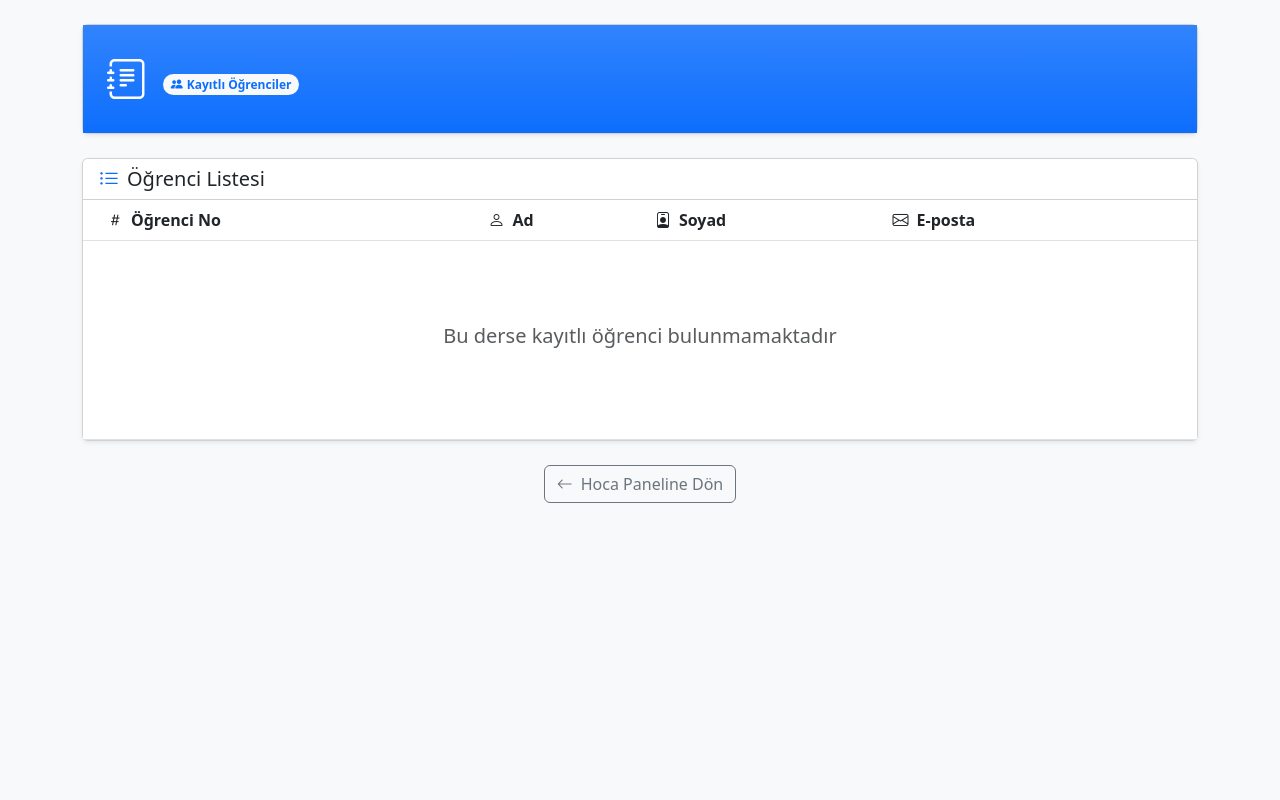
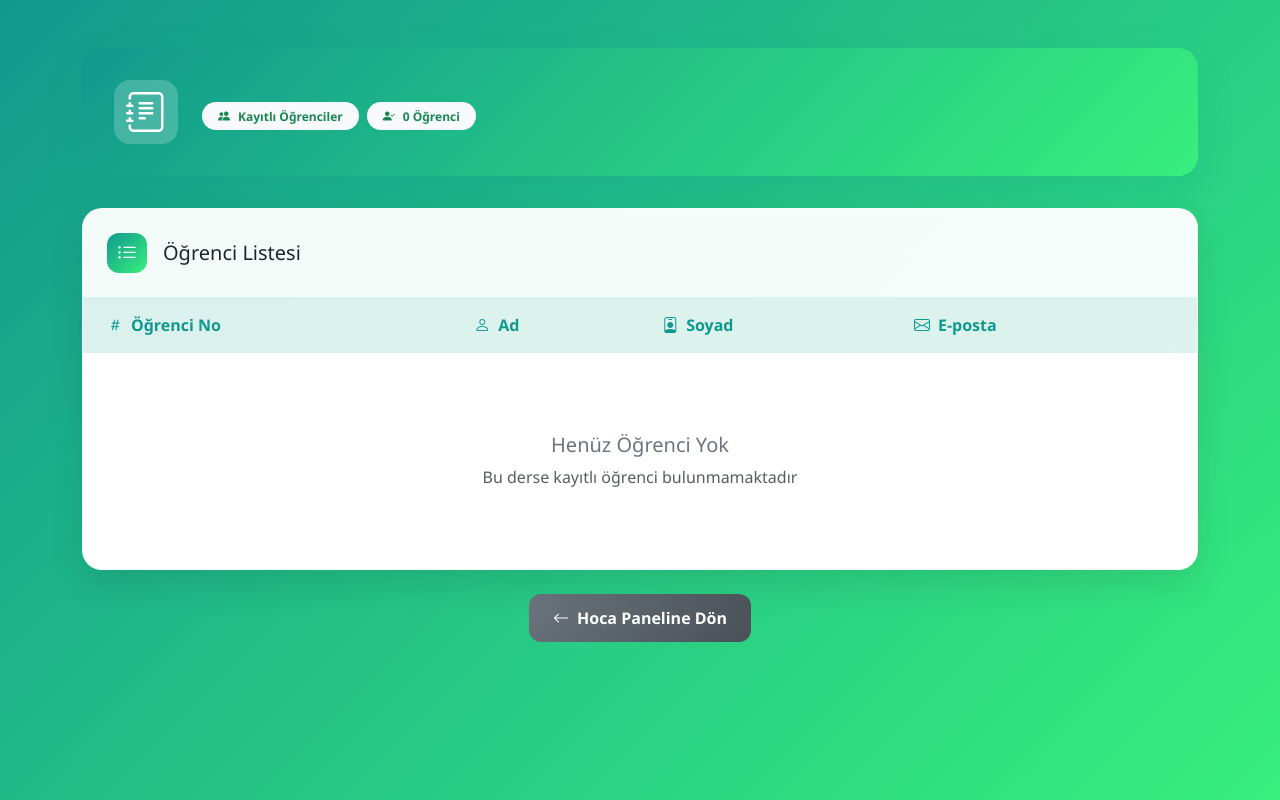
Before and after one commit to muhammed0400/derstakipsistemi, a Flask app: template templates/ogrenci_listesi.html in a window 1280 px wide. Run offline with Flask 3, Linux system fonts and the light colour scheme; the template is opened without the code that fills it, so the values that code supplies are empty; parts of the project's set-up code (start-up, migrations or seed data) failed here and were passed over.

Commit message:
feat(templates): enhance student list page with modern UI design
- Add gradient background and modern card styling with animations
- Improve table styling with hover effects and better spacing
- Add responsive meta tags and Turkish language support
- Include student count badge and better empty state design
- Update button styles to match modern design language

```diff
--- a/templates/ogrenci_listesi.html
+++ b/templates/ogrenci_listesi.html
@@ -1,23 +1,119 @@
 <!DOCTYPE html>
-<html>
+<html lang="tr">
 <head>
-    <title>Öğrenci Listesi</title>
-    <link rel="stylesheet" href="https://cdn.jsdelivr.net/npm/bootstrap@5.3.0/dist/css/bootstrap.min.css">
+    <meta charset="UTF-8">
+    <meta name="viewport" content="width=device-width, initial-scale=1.0">
+    <title>{{ ders.ders_adi }} - Öğrenci Listesi</title>
+    <link href="https://cdn.jsdelivr.net/npm/bootstrap@5.3.0/dist/css/bootstrap.min.css" rel="stylesheet">
     <link rel="stylesheet" href="https://cdn.jsdelivr.net/npm/bootstrap-icons@1.11.1/font/bootstrap-icons.css">
     <link rel="stylesheet" href="{{ url_for('static', filename='css/styles.css') }}">
+    <style>
+        body {
+            background: linear-gradient(135deg, #11998e 0%, #38ef7d 100%);
+            min-height: 100vh;
+            font-family: 'Segoe UI', Tahoma, Geneva, Verdana, sans-serif;
+        }
+        .modern-card {
+            background: rgba(255, 255, 255, 0.95);
+            backdrop-filter: blur(20px);
+            border-radius: 20px;
+            box-shadow: 0 15px 35px rgba(0, 0, 0, 0.1);
+            border: 1px solid rgba(255, 255, 255, 0.2);
+            transition: all 0.3s ease;
+            overflow: hidden;
+            position: relative;
+            animation: fadeIn 0.5s ease-out;
+        }
+        .modern-card:hover {
+            transform: translateY(-5px);
+            box-shadow: 0 25px 50px rgba(0, 0, 0, 0.15);
+        }
+        .course-header {
+            background: linear-gradient(135deg, #11998e, #38ef7d);
+            color: white;
+            padding: 2rem;
+            border-radius: 20px;
+            margin-bottom: 2rem;
+            box-shadow: 0 15px 35px rgba(17, 153, 142, 0.2);
+            animation: slideDown 0.5s ease-out;
+        }
+        .course-title {
+            font-weight: 800;
+            margin: 0;
+            text-shadow: 2px 2px 4px rgba(0, 0, 0, 0.1);
+        }
+        .table-modern {
+            margin: 0;
+        }
+        .table-modern thead th {
+            background: rgba(17, 153, 142, 0.1);
+            border: none;
+            padding: 1rem;
+            font-weight: 600;
+            color: #11998e;
+        }
+        .table-modern tbody td {
+            border: none;
+            padding: 1rem;
+            transition: all 0.3s ease;
+        }
+        .table-modern tbody tr:hover td {
+            background: rgba(17, 153, 142, 0.05);
+        }
+        .btn-modern {
+            border-radius: 12px;
+            padding: 0.75rem 1.5rem;
+            font-weight: 600;
+            transition: all 0.3s ease;
+            border: none;
+        }
+        .btn-secondary-modern {
+            background: linear-gradient(135deg, #6c757d, #495057);
+            color: white;
+        }
+        .btn-secondary-modern:hover {
+            transform: translateY(-2px);
+            box-shadow: 0 10px 25px rgba(108, 117, 125, 0.3);
+        }
+        .empty-state {
+            padding: 3rem;
+            text-align: center;
+            color: #6c757d;
+        }
+        .empty-state i {
+            font-size: 4rem;
+            margin-bottom: 1rem;
+            background: linear-gradient(135deg, #11998e, #38ef7d);
+            -webkit-background-clip: text;
+            -webkit-text-fill-color: transparent;
+        }
+        @keyframes fadeIn {
+            from { opacity: 0; }
+            to { opacity: 1; }
+        }
+        @keyframes slideDown {
+            from { transform: translateY(-20px); opacity: 0; }
+            to { transform: translateY(0); opacity: 1; }
+        }
+    </style>
 </head>
-<body class="bg-light">
-    <div class="container mt-4">
+<body>
+    <div class="container py-5">
         <!-- Ders Başlığı -->
-        <div class="card mb-4 shadow-sm">
-            <div class="card-body bg-primary bg-gradient text-white p-4">
-                <div class="d-flex align-items-center">
-                    <i class="bi bi-journal-text fs-1 me-3"></i>
+        <div class="course-header">
+            <div class="d-flex align-items-center justify-content-between">
+                <div class="d-flex align-items-center gap-4">
+                    <div style="width: 64px; height: 64px; background: rgba(255, 255, 255, 0.2); border-radius: 16px; display: flex; align-items: center; justify-content: center;">
+                        <i class="bi bi-journal-text fs-1"></i>
+                    </div>
                     <div>
-                        <h1 class="display-6 mb-0">{{ ders.ders_adi }}</h1>
-                        <div class="mt-2">
-                            <span class="badge bg-light text-primary rounded-pill">
-                                <i class="bi bi-people-fill me-1"></i>Kayıtlı Öğrenciler
+                        <h1 class="course-title display-5">{{ ders.ders_adi }}</h1>
+                        <div class="mt-2 d-flex gap-2">
+                            <span class="badge bg-light text-success rounded-pill px-3 py-2">
+                                <i class="bi bi-people-fill me-2"></i>Kayıtlı Öğrenciler
+                            </span>
+                            <span class="badge bg-light text-success rounded-pill px-3 py-2">
+                                <i class="bi bi-person-check-fill me-2"></i>{{ ogrenciler|length }} Öğrenci
                             </span>
                         </div>
                     </div>
@@ -26,16 +122,19 @@
         </div>
 
         <!-- Öğrenci Listesi -->
-        <div class="card shadow-sm">
-            <div class="card-header bg-white">
-                <h5 class="card-title mb-0">
-                    <i class="bi bi-list-ul text-primary me-2"></i>Öğrenci Listesi
+        <div class="modern-card">
+            <div class="card-header bg-transparent border-0 p-4">
+                <h5 class="card-title mb-0 d-flex align-items-center gap-3">
+                    <div style="width: 40px; height: 40px; background: linear-gradient(135deg, #11998e, #38ef7d); border-radius: 12px; display: flex; align-items: center; justify-content: center; color: white;">
+                        <i class="bi bi-list-ul"></i>
+                    </div>
+                    <span>Öğrenci Listesi</span>
                 </h5>
             </div>
             <div class="card-body p-0">
                 <div class="table-responsive">
-                    <table class="table table-hover align-middle mb-0">
-                        <thead class="bg-light">
+                    <table class="table table-modern align-middle mb-0">
+                        <thead>
                             <tr>
                                 <th class="ps-4"><i class="bi bi-hash me-2"></i>Öğrenci No</th>
                                 <th><i class="bi bi-person me-2"></i>Ad</th>
@@ -53,10 +152,11 @@
                             </tr>
                             {% else %}
                             <tr>
-                                <td colspan="4" class="text-center py-5">
-                                    <div class="py-4">
-                                        <i class="bi bi-people-x text-muted fs-1"></i>
-                                        <p class="lead text-muted mt-2">Bu derse kayıtlı öğrenci bulunmamaktadır</p>
+                                <td colspan="4">
+                                    <div class="empty-state">
+                                        <i class="bi bi-people-x"></i>
+                                        <h5 class="mt-3">Henüz Öğrenci Yok</h5>
+                                        <p class="text-muted">Bu derse kayıtlı öğrenci bulunmamaktadır</p>
                                     </div>
                                 </td>
                             </tr>
@@ -68,7 +168,7 @@
         </div>
 
         <div class="text-center mt-4">
-            <a href="{{ url_for('hoca_detay', hoca_id=hoca_id) }}" class="btn btn-outline-secondary">
+            <a href="{{ url_for('hoca_detay', hoca_id=hoca_id) }}" class="btn btn-secondary-modern btn-modern">
                 <i class="bi bi-arrow-left me-2"></i>Hoca Paneline Dön
             </a>
         </div>
```
